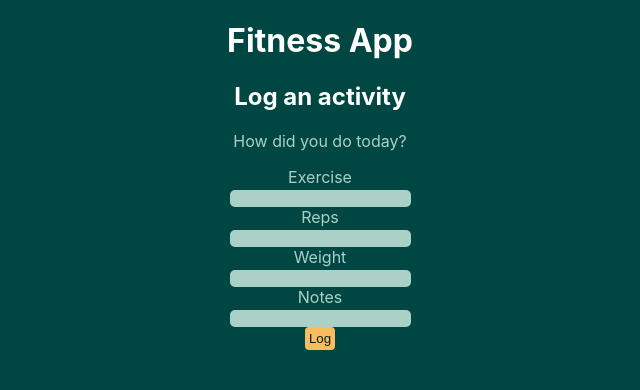
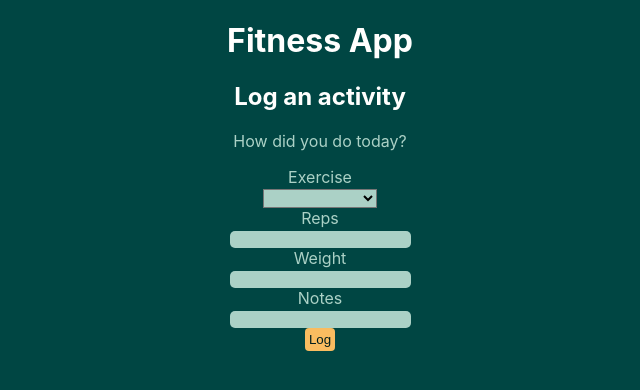
Before and after one commit to BrooklynP/FitnessApp, a React (Create React App) app: page /createEntry in a window 1280 px wide. Shown: the top 390 px of the page, without its empty margins (320-960 px from the left). Built offline with nearby package versions, Linux system fonts and the light colour scheme.

Commit message:
Refactor to function with hooks

```diff
--- a/src/components/createActivityLogEntry.jsx
+++ b/src/components/createActivityLogEntry.jsx
@@ -1,42 +1,36 @@
 import React from 'react';
 
-class CreateActivityLogEntry extends React.Component {
-    constructor(props){
-        super(props);
-        this.logEntryButtonClicked = this.logEntryButtonClicked.bind(this);
-    }
+function CreateActivityLogEntry(props){
+  const [selectedExercise, setSelectedExercise] = React.useState("");
 
-    logEntryButtonClicked(){
-      const exerciseType = document.getElementById("logEntryExerciseInput").value
+  const logEntryButtonClicked = () => {
+    const exerciseType = selectedExercise;
     const reps = document.getElementById("logEntryRepsInput").value
     const weight = document.getElementById("logEntryWeightInput").value
     const description = document.getElementById("logEntryDescInput").value
-      this.props.logEntry(exerciseType + " x " + reps + " x " + weight + "kg")
+    props.logEntry(exerciseType + " x " + reps + " x " + weight + "kg")
   }
 
-   render() {
   return (
     <div>
       <label>Exercise</label><br></br>
-        {/* <select name="" id="exerciseDropdown">
-          <option value="0"></option>
-          <option value="1">Shoulder Press</option>
-          <option value="1">Bench Press</option>
-          <option value="1">Push Ups</option>
-          <option value="1">Dips</option>
-          <option value="1">Shrugs</option>
-        </select> */}
-        <input ID="logEntryExerciseInput"></input><br></br>
+      <select name="" id="exerciseDropdown" onChange={(e)=>{setSelectedExercise(e.target.value)}}>
+        <option value=""></option>
+        <option value="Shoulder Press">Shoulder Press</option>
+        <option value="Bench Press">Bench Press</option>
+        <option value="Push Ups">Push Ups</option>
+        <option value="Dips">Dips</option>
+        <option value="Shrugs">Shrugs</option>
+      </select><br></br>
       <label>Reps</label><br></br>
       <input ID="logEntryRepsInput"></input><br></br>
       <label>Weight</label><br></br>
       <input ID="logEntryWeightInput"></input><br></br>
       <label>Notes</label><br></br>
       <input ID="logEntryDescInput"></input><br></br>
-        <button className="primary" onClick={this.logEntryButtonClicked}>Log</button>
+      <button className="primary" onClick={logEntryButtonClicked}>Log</button>
     </div>
   );
 }
-}
 
 export default CreateActivityLogEntry;
```
Lines whose indentation alone changed are shown as unchanged.
